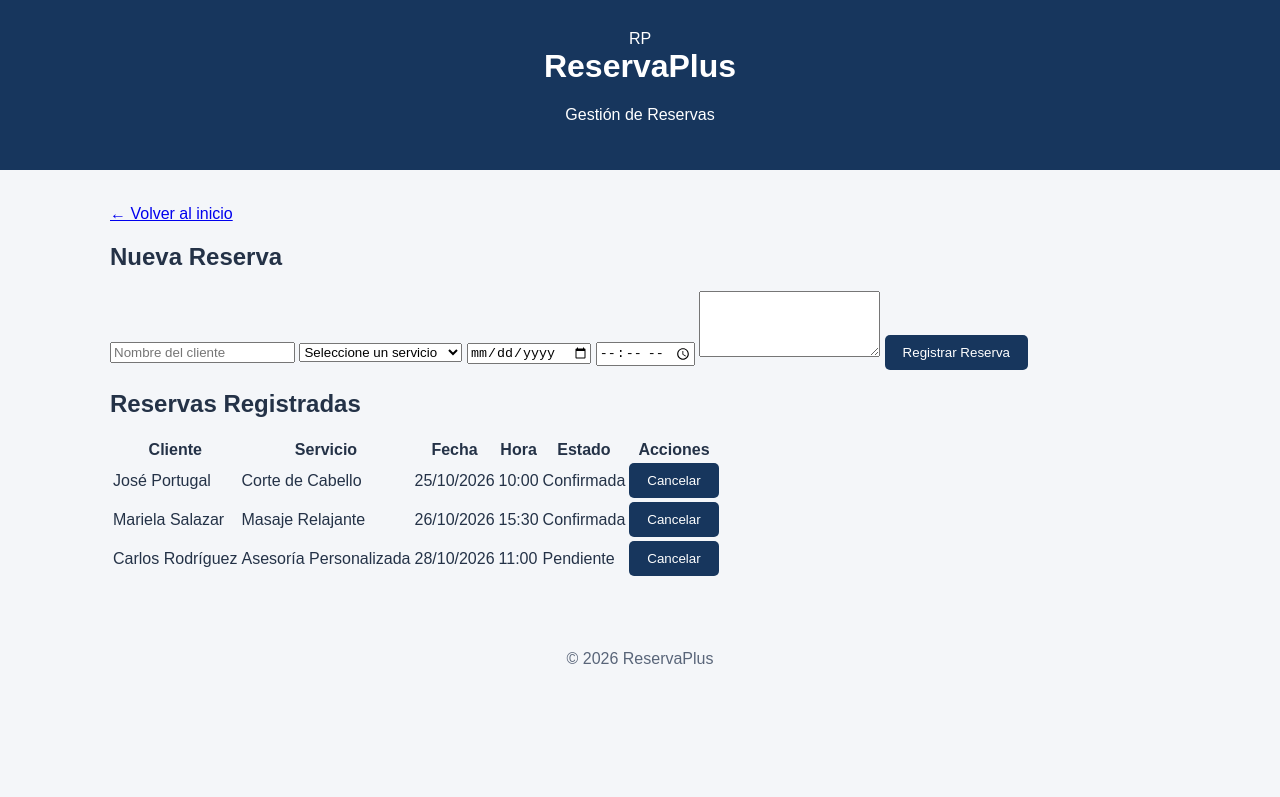
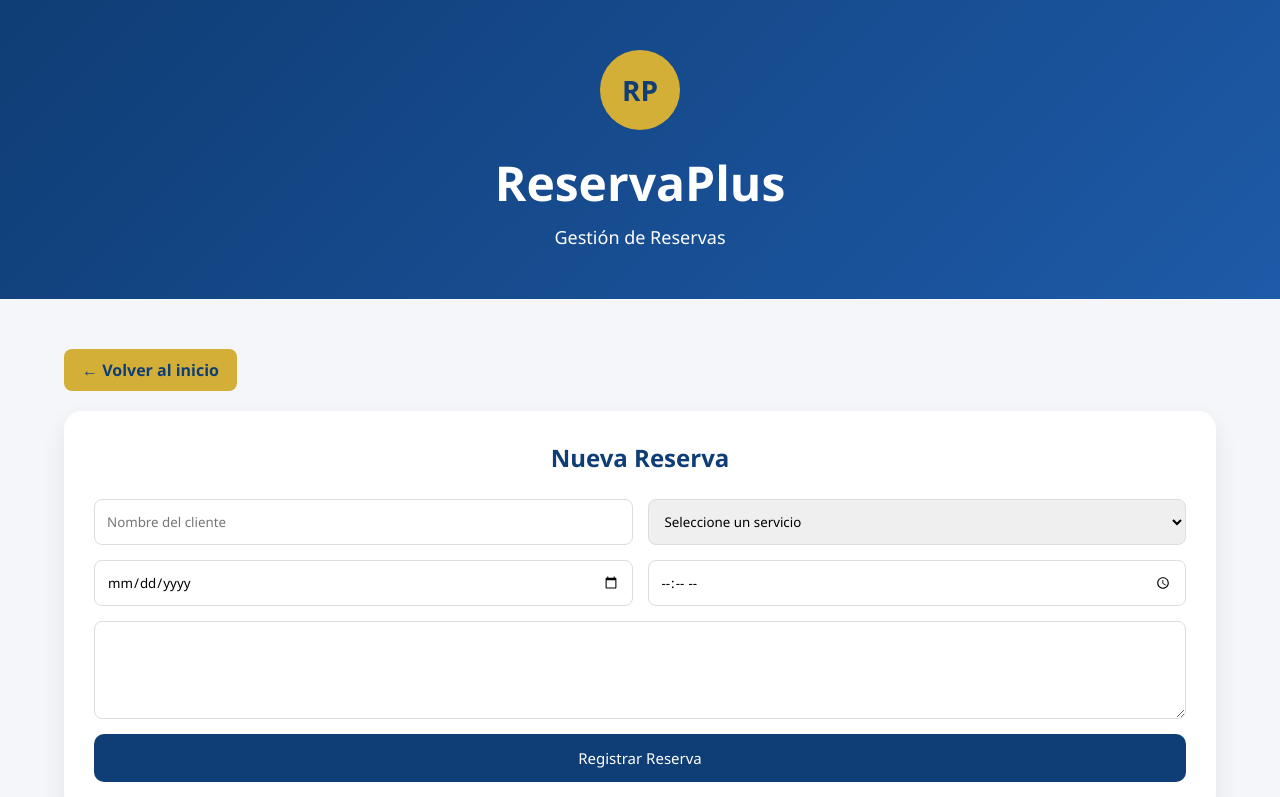
Before and after one commit to michellsalazar/SistemaReservas, a plain HTML site: page reservas.html in a window 1280 px wide. Shown: the top 797 px of the page. Drawn offline with Linux system fonts and the light colour scheme.

Commit message:
style: rediseñar interfaz del sistema

```diff
--- a/css/estilos.css
+++ b/css/estilos.css
@@ -1,73 +1,240 @@
-
-* {
-    box-sizing: border-box;
+*{
+    margin:0;
+    padding:0;
+    box-sizing:border-box;
+    font-family:'Segoe UI',sans-serif;
 }
 
-body {
-    margin: 0;
-    font-family: Arial, sans-serif;
-    background-color: #f4f6f9;
-    color: #243247;
+body{
+    background:#f4f6f9;
+    color:#1f2937;
 }
 
-.encabezado {
-    background-color: #17365d;
-    color: white;
-    padding: 30px 20px;
-    text-align: center;
+/* HEADER */
+
+.encabezado{
+    background:linear-gradient(135deg,#0f3d75,#1e5aa8);
+    color:white;
+    text-align:center;
+    padding:50px 20px;
 }
 
-.encabezado h1 {
-    margin-top: 0;
+.logo{
+    width:80px;
+    height:80px;
+    background:#d4af37;
+    color:#0f3d75;
+    border-radius:50%;
+    display:flex;
+    justify-content:center;
+    align-items:center;
+    margin:0 auto 20px;
+    font-size:28px;
+    font-weight:bold;
 }
 
-.contenedor {
-    max-width: 1100px;
-    margin: 35px auto;
-    padding: 0 20px;
+.encabezado h1{
+    font-size:48px;
+    margin-bottom:10px;
 }
 
-.modulos {
-    display: grid;
-    grid-template-columns: repeat(
-        auto-fit, minmax(220px, 1fr)
-    );
-    gap: 20px;
-    margin-top: 25px;
+.encabezado p{
+    font-size:18px;
 }
 
-.tarjeta {
-    background-color: white;
-    padding: 25px;
-    border-radius: 10px;
-    border: 1px solid #dce2ea;
-    box-shadow: 0 3px 10px rgba(0, 0, 0, 0.05);
+/* CONTENIDO */
+
+.contenedor{
+    width:90%;
+    max-width:1200px;
+    margin:50px auto;
 }
 
-.tarjeta h3 {
-    color: #17365d;
+.contenedor h2{
+    text-align:center;
+    color:#0f3d75;
+    margin-bottom:15px;
 }
 
-button {
-    background-color: #17365d;
-    color: white;
-    border: none;
-    border-radius: 5px;
-    padding: 10px 18px;
-    cursor: pointer;
+.contenedor > p{
+    text-align:center;
+    margin-bottom:40px;
+    color:#555;
 }
 
-button:hover {
-    background-color: #24558d;
+/* MODULOS */
+
+.modulos{
+    display:flex;
+    gap:25px;
+    justify-content:center;
+    flex-wrap:wrap;
 }
 
-#mensaje {
-    margin-top: 25px;
-    font-weight: bold;
+.tarjeta{
+    background:white;
+    width:330px;
+    padding:30px;
+    border-radius:18px;
+    box-shadow:0 10px 25px rgba(0,0,0,.08);
+    transition:.3s;
+    border-top:5px solid #d4af37;
 }
 
-footer {
-    text-align: center;
-    padding: 20px;
-    color: #596579;
+.tarjeta:hover{
+    transform:translateY(-8px);
 }
+
+.tarjeta h3{
+    color:#0f3d75;
+    margin-bottom:15px;
+    font-size:28px;
+}
+
+.tarjeta p{
+    color:#666;
+    margin-bottom:20px;
+    line-height:1.5;
+}
+
+/* BOTONES */
+
+button{
+    background:#0f3d75;
+    color:white;
+    border:none;
+    padding:14px;
+    width:100%;
+    border-radius:10px;
+    cursor:pointer;
+    font-size:15px;
+    transition:.3s;
+}
+
+button:hover{
+    background:#d4af37;
+    color:#0f3d75;
+}
+
+/* FORMULARIOS */
+
+.tarjeta-formulario{
+    background:white;
+    padding:30px;
+    border-radius:18px;
+    margin-bottom:30px;
+    box-shadow:0 10px 25px rgba(0,0,0,.08);
+}
+
+.tarjeta-formulario h2{
+    margin-bottom:25px;
+    color:#0f3d75;
+}
+
+.tarjeta-formulario form{
+    display:grid;
+    grid-template-columns:1fr 1fr;
+    gap:15px;
+}
+
+.tarjeta-formulario input,
+.tarjeta-formulario select,
+.tarjeta-formulario textarea{
+    padding:12px;
+    border:1px solid #ddd;
+    border-radius:8px;
+}
+
+.tarjeta-formulario textarea{
+    grid-column:1/3;
+}
+
+.tarjeta-formulario button{
+    grid-column:1/3;
+}
+
+/* TABLAS */
+
+.tabla-reservas{
+    background:white;
+    padding:30px;
+    border-radius:18px;
+    box-shadow:0 10px 25px rgba(0,0,0,.08);
+    overflow-x:auto;
+}
+
+.tabla-reservas h2{
+    color:#0f3d75;
+    margin-bottom:20px;
+}
+
+table{
+    width:100%;
+    border-collapse:collapse;
+}
+
+thead{
+    background:#0f3d75;
+    color:white;
+}
+
+th{
+    padding:15px;
+    text-align:left;
+}
+
+td{
+    padding:15px;
+    border-bottom:1px solid #eee;
+}
+
+tbody tr:hover{
+    background:#f8fafc;
+}
+
+.btn-cancelar{
+    background:#dc2626;
+}
+
+.btn-cancelar:hover{
+    background:#b91c1c;
+    color:white;
+}
+
+.btn-volver{
+    display:inline-block;
+    margin-bottom:20px;
+    text-decoration:none;
+    background:#d4af37;
+    color:#0f3d75;
+    padding:10px 18px;
+    border-radius:8px;
+    font-weight:bold;
+}
+
+/* FOOTER */
+
+footer{
+    margin-top:50px;
+    text-align:center;
+    padding:25px;
+    color:#666;
+}
+
+/* RESPONSIVE */
+
+@media(max-width:768px){
+
+    .tarjeta-formulario form{
+        grid-template-columns:1fr;
+    }
+
+    .tarjeta-formulario textarea,
+    .tarjeta-formulario button{
+        grid-column:auto;
+    }
+
+    .encabezado h1{
+        font-size:36px;
+    }
+}
```
Also changed, not shown: clientes.html (+5 -5 lines), index.html (+66 -0 lines), servicios.html (+58 -53 lines).
